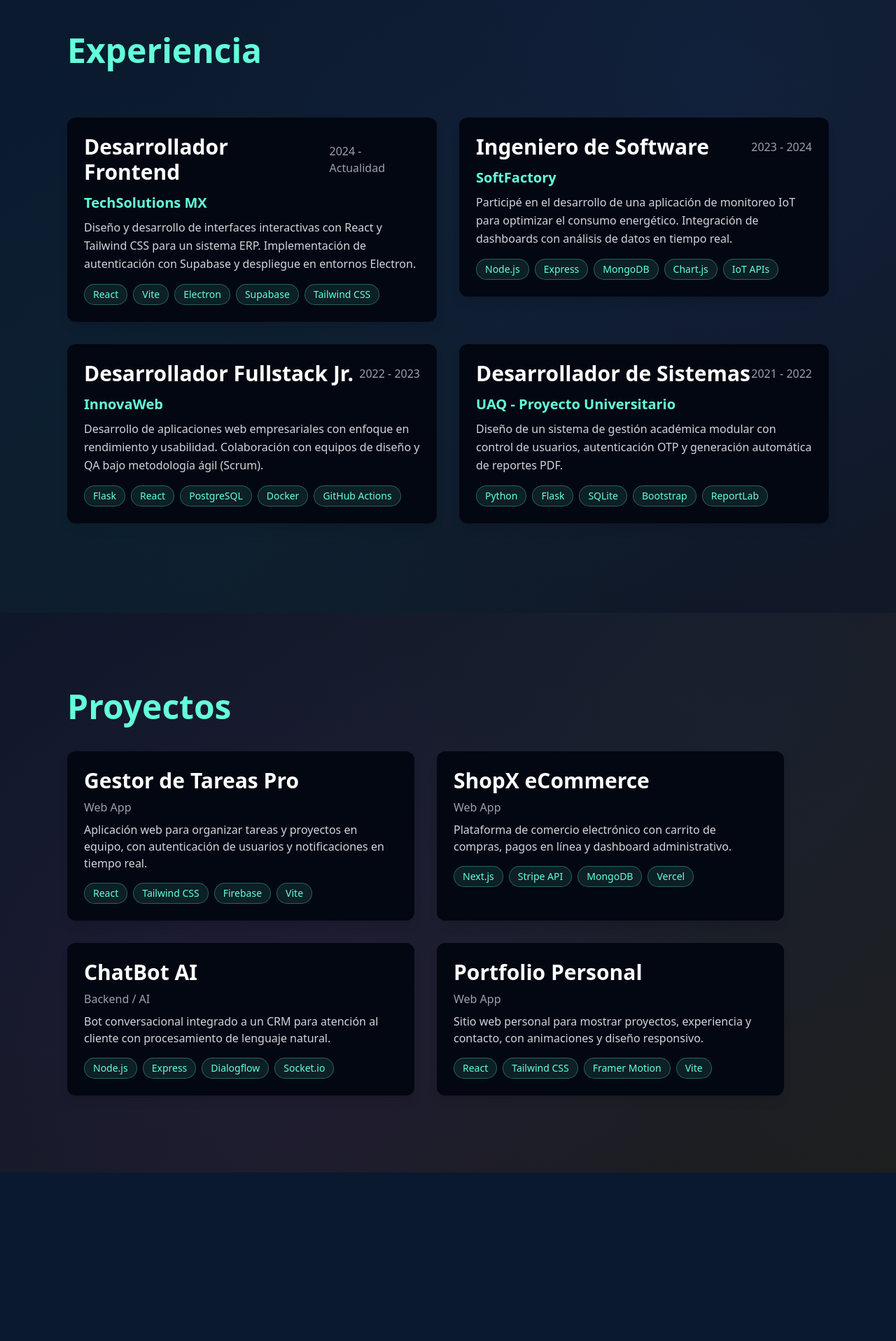
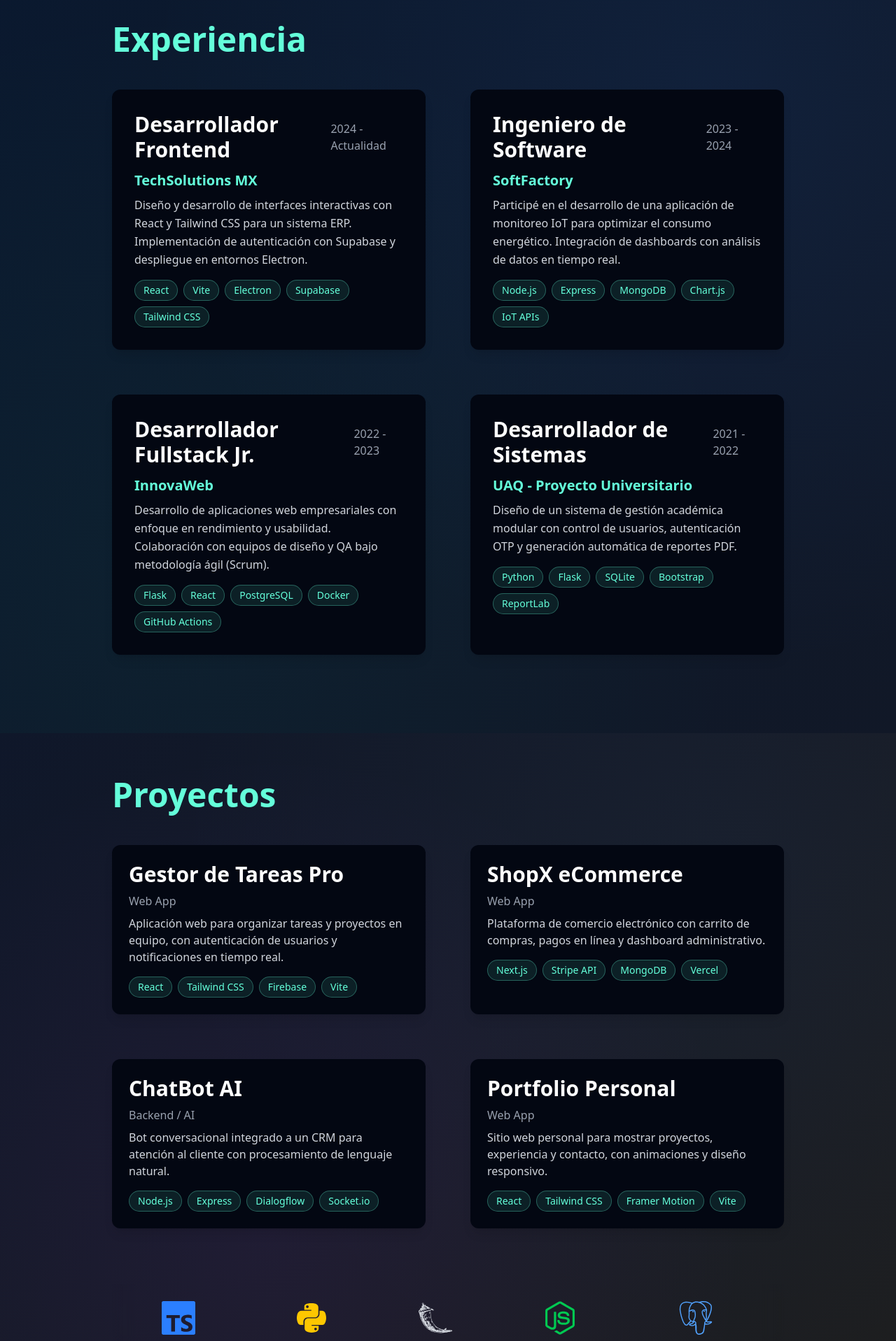
Before and after one commit to BCarreonC/Portfolio, a React (Vite) app in the folder my-portfolio/: page / in a window 1280 px wide. Shown: the part 880-2797 px from the top of the page at 70% size. Built offline with nearby package versions, Linux system fonts and the light colour scheme.

Commit message:
Techologies icon was fixed and some styles about screen sizing

```diff
--- a/my-portfolio/src/App.jsx
+++ b/my-portfolio/src/App.jsx
@@ -5,7 +5,6 @@
 import EmailSidebar from './components/EmailSidebar';
 import Experience from './components/Experience';
 import Projects from './components/Projects';
-import Skills from './components/Skills';
 import Education from './components/Education';
 
 function App() {
@@ -17,7 +16,6 @@
       <EmailSidebar />
       <Experience />
       <Projects />
-      <Skills />
       <Education />
     </div>
   );
--- a/my-portfolio/src/components/Education.jsx
+++ b/my-portfolio/src/components/Education.jsx
@@ -1,5 +1,5 @@
 import { useEffect, useState } from "react";
-import Background from "./ui/Background"; // ajusta la ruta si es necesario
+import Background from "./ui/Background";
 
 const educacion = [
   {
@@ -36,14 +36,14 @@
   return (
     <section
       id="education"
-      className={`relative grid grid-cols-1 md:grid-cols-2 gap-8 items-start justify-center w-full min-h-screen px-16 md:px-32 lg:px-64 py-16 md:py-24 lg:py-32 transition-all duration-1000 ${
+      className={`relative grid grid-cols-1 gap-8 items-start justify-center w-full min-h-screen px-4 sm:px-8 md:px-12 lg:px-40 py-16 md:py-24 lg:py-32 transition-all duration-1000 ${
         visible ? "opacity-100 translate-y-0" : "opacity-0 translate-y-10"
       }`}
     >
       <Background variant="education" />
 
       <div className="relative z-10 col-span-full max-w-5xl w-full text-center md:text-left">
-        <h2 className="text-3xl sm:text-5xl font-bold text-primary mb-10">
+        <h2 className="text-3xl sm:text-5xl font-bold text-primary mb-0">
           Educación
         </h2>
       </div>
--- a/my-portfolio/src/components/Experience.jsx
+++ b/my-portfolio/src/components/Experience.jsx
@@ -1,5 +1,5 @@
 import { useEffect, useState } from "react";
-import Background from "./ui/Background"; // ajusta la ruta según tu estructura
+import Background from "./ui/Background";
 
 const experiencias = [
   {
@@ -47,28 +47,28 @@
   return (
     <section
       id="experience"
-      className={`relative grid grid-cols-1 md:grid-cols-2 gap-8 items-start justify-center w-full min-h-screen px-6 md:px-12 lg:px-24 py-16 md:py-24 lg:py-32 transition-all duration-1000 ${
+      className={`relative w-full min-h-screen flex flex-col items-center justify-center px-4 sm:px-8 md:px-12 lg:px-40 py-16 sm:py-20 md:py-28 transition-all duration-1000 ${
         visible ? "opacity-100 translate-y-0" : "opacity-0 translate-y-10"
       }`}
     >
-      {/* 🌈 Fondo reutilizable */}
+      {/* Fondo con efecto */}
       <Background variant="experience" />
 
-      {/* Contenido principal */}
-      <div className="relative z-10 col-span-full max-w-5xl w-full text-left">
-        <h2 className="text-3xl sm:text-5xl font-bold text-primary mb-10 text-center md:text-left">
+      <div className="relative z-10 w-full mx-auto">
+        <h2 className="text-3xl sm:text-4xl md:text-5xl font-bold text-primary mb-12 text-center md:text-left">
           Experiencia
         </h2>
-      </div>
 
-      {/* Tarjetas de experiencia en 2 columnas */}
+        {/* Layout adaptable */}
+        <div className="grid grid-cols-1 sm:grid-cols-2 lg:grid-cols-2 gap-16">
           {experiencias.map((exp, i) => (
             <div
               key={i}
-          className="relative z-10 bg-gray-950 bg-opacity-70 backdrop-blur-md p-6 rounded-xl shadow-lg hover:shadow-primary/30 transition-all duration-500 transform hover:-translate-y-1"
+              className="relative z-10 bg-gray-950 bg-opacity-70 backdrop-blur-md p-5 sm:p-6 md:p-8 rounded-xl shadow-lg hover:shadow-primary/30 transition-all duration-500 transform hover:-translate-y-1"
             >
+              {/* Encabezado de rol y periodo */}
               <div className="flex flex-col sm:flex-row sm:justify-between sm:items-center mb-3">
-            <h3 className="text-2xl sm:text-3xl font-bold text-white">
+                <h3 className="text-xl sm:text-2xl md:text-3xl font-bold text-white">
                   {exp.rol}
                 </h3>
                 <p className="text-gray-400 text-sm sm:text-base mt-1 sm:mt-0">
@@ -76,13 +76,17 @@
                 </p>
               </div>
 
-          <p className="text-primary text-lg sm:text-xl font-semibold mb-2">
+              {/* Empresa */}
+              <p className="text-primary text-base sm:text-lg md:text-xl font-semibold mb-2">
                 {exp.empresa}
               </p>
+
+              {/* Descripción */}
               <p className="text-gray-300 text-sm sm:text-base leading-relaxed">
                 {exp.descripcion}
               </p>
 
+              {/* Tecnologías */}
               <div className="flex flex-wrap gap-2 mt-4">
                 {exp.tecnologias.map((tech, j) => (
                   <span
@@ -95,6 +99,8 @@
               </div>
             </div>
           ))}
+        </div>
+      </div>
     </section>
   );
 }
--- a/my-portfolio/src/components/Projects.jsx
+++ b/my-portfolio/src/components/Projects.jsx
@@ -1,5 +1,6 @@
 import { useEffect, useState } from "react";
 import Background from "./ui/Background";
+import TechCarousel from "./Skills";
 
 const proyectos = [
   {
@@ -52,34 +53,37 @@
   return (
     <section
       id="projects"
-      className={`relative flex flex-col items-start justify-center min-h-screen px-6 md:px-12 lg:px-24 py-16 transition-all duration-1000 ${
+      className={`relative flex flex-col items-center justify-center min-h-screen px-4 sm:px-8 md:px-12 lg:px-40 py-12 sm:py-16 transition-all duration-1000 ${
         visible ? "opacity-100 translate-y-0" : "opacity-0 translate-y-10"
       }`}
     >
       <Background variant="projects" />
 
-      <div className="relative z-10 max-w-5xl w-full text-left">
-        <h2 className="text-3xl sm:text-5xl font-bold text-primary mb-10 text-center md:text-left">
+      <div className="relative z-10 text-center md:text-left">
+        <h2 className="text-3xl sm:text-4xl md:text-5xl font-bold text-primary mb-12 text-left">
           Proyectos
         </h2>
 
-        <div className="grid grid-cols-1 md:grid-cols-2 gap-8">
+        {/* Grilla adaptable de proyectos */}
+        <div className="grid grid-cols-1 sm:grid-cols-2 lg:grid-cols-2 gap-16">
           {proyectos.map((proj, i) => (
             <div
               key={i}
               onClick={() => setSelectedProject(proj)}
-              className={`cursor-pointer relative bg-gray-950 bg-opacity-70 backdrop-blur-md p-6 rounded-xl shadow-lg transform transition-all duration-700 hover:scale-105 hover:shadow-2xl ${
+              className={`cursor-pointer relative bg-gray-950 bg-opacity-70 backdrop-blur-md p-5 sm:p-6 rounded-xl shadow-lg transform transition-all duration-700 hover:scale-105 hover:shadow-2xl ${
                 visible ? "opacity-100 translate-y-0" : "opacity-0 translate-y-10"
               }`}
             >
-              <h3 className="text-2xl sm:text-3xl font-bold text-white mb-2">
+              <h3 className="text-xl sm:text-2xl md:text-3xl font-bold text-white mb-2">
                 {proj.nombre}
               </h3>
-              <p className="text-gray-400 text-sm sm:text-base mb-2">{proj.tipo}</p>
-              <p className="text-gray-300 text-sm sm:text-base mb-4">
+              <p className="text-gray-400 text-sm sm:text-base mb-2">
+                {proj.tipo}
+              </p>
+              <p className="text-gray-300 text-xs sm:text-sm md:text-base mb-4">
                 {proj.descripcion}
               </p>
-              <div className="flex flex-wrap gap-2">
+              <div className="flex flex-wrap gap-2 justify-center md:justify-start">
                 {proj.tecnologias.map((tech, j) => (
                   <span
                     key={j}
@@ -94,26 +98,39 @@
         </div>
       </div>
 
-      {/* Modal */}
+      {/* Carrusel de tecnologías sin espacios debajo de los proyectos */}
+      <div className="w-full mt-10 mb-0 pt-0">
+        <TechCarousel />
+      </div>
+
+      {/* Modal de detalle de proyecto */}
       {selectedProject && (
         <div
-          className="fixed inset-0 z-50 flex items-center justify-center bg-black/70 backdrop-blur-sm"
+          className="fixed inset-0 z-50 flex items-center justify-center bg-black/70 backdrop-blur-sm px-4 sm:px-6"
           onClick={() => setSelectedProject(null)}
         >
           <div
-            className="bg-gray-900 p-6 rounded-xl max-w-3xl w-full relative"
-            onClick={(e) => e.stopPropagation()} // evita cerrar al hacer click dentro
+            className="bg-gray-900 p-4 sm:p-6 rounded-xl w-full max-w-md sm:max-w-2xl md:max-w-3xl relative overflow-y-auto max-h-[90vh]"
+            onClick={(e) => e.stopPropagation()}
           >
             <button
               onClick={() => setSelectedProject(null)}
-              className="absolute top-4 right-4 text-white text-xl font-bold"
+              className="absolute top-3 right-3 text-white text-2xl font-bold hover:text-primary transition"
             >
               &times;
             </button>
-            <h3 className="text-3xl font-bold text-white mb-2">{selectedProject.nombre}</h3>
-            <p className="text-gray-400 mb-2">{selectedProject.tipo}</p>
-            <p className="text-gray-300 mb-4">{selectedProject.descripcion}</p>
-            <div className="flex flex-wrap gap-2 mb-4">
+
+            <h3 className="text-2xl sm:text-3xl font-bold text-white mb-2">
+              {selectedProject.nombre}
+            </h3>
+            <p className="text-gray-400 text-sm sm:text-base mb-2">
+              {selectedProject.tipo}
+            </p>
+            <p className="text-gray-300 text-sm sm:text-base mb-4">
+              {selectedProject.descripcion}
+            </p>
+
+            <div className="flex flex-wrap gap-2 mb-4 justify-center sm:justify-start">
               {selectedProject.tecnologias.map((tech, i) => (
                 <span
                   key={i}
@@ -123,20 +140,23 @@
                 </span>
               ))}
             </div>
-            <div className="grid grid-cols-1 sm:grid-cols-2 gap-4 mb-4">
+
+            {/* Galería adaptable */}
+            <div className="grid grid-cols-1 sm:grid-cols-2 gap-3 sm:gap-4 mb-6">
               {selectedProject.imagenes.map((img, i) => (
                 <img
                   key={i}
                   src={img}
                   alt={`${selectedProject.nombre} ${i + 1}`}
-                  className="rounded-lg object-cover w-full h-40 sm:h-48"
+                  className="rounded-lg object-cover w-full h-40 sm:h-48 md:h-56"
                 />
               ))}
             </div>
+
             <a
               href={selectedProject.link}
               target="_blank"
-              className="inline-block bg-primary text-black font-bold px-6 py-2 rounded hover:bg-primary/80 transition"
+              className="inline-block bg-primary text-black font-bold text-sm sm:text-base px-5 py-2 rounded hover:bg-primary/80 transition"
             >
               Ver Proyecto
             </a>
--- a/my-portfolio/src/components/Skills.jsx
+++ b/my-portfolio/src/components/Skills.jsx
@@ -16,23 +16,40 @@
   SiFlask,
 } from "react-icons/si";
 
+/* --- Subcomponente reutilizable para el blur de los bordes --- */
+function MarqueeEdgeBlur({
+  side = "left",
+  blurStrength = "10px",
+  width = "3rem",
+  opacity = 0.005, // controla qué tan visible es el efecto de “vidrio”
+}) {
+  const isLeft = side === "left";
+
+  return (
+    <div
+      className={`absolute top-0 h-full z-20 pointer-events-none ${
+        isLeft ? "left-0" : "right-0"
+      }`}
+      style={{
+        width,
+        backdropFilter: `blur(${blurStrength})`,
+        WebkitBackdropFilter: `blur(${blurStrength})`,
+        background: isLeft
+          ? `linear-gradient(to right, rgba(255,255,255,${opacity}), transparent)`
+          : `linear-gradient(to left, rgba(255,255,255,${opacity}), transparent)`,
+      }}
+    />
+  );
+}
+
 const techStack = [
   { name: "React", icon: <FaReact className="text-cyan-400 text-5xl" /> },
-  {
-    name: "Tailwind CSS",
-    icon: <SiTailwindcss className="text-sky-400 text-5xl" />,
-  },
-  {
-    name: "TypeScript",
-    icon: <SiTypescript className="text-blue-500 text-5xl" />,
-  },
+  { name: "Tailwind CSS", icon: <SiTailwindcss className="text-sky-400 text-5xl" /> },
+  { name: "TypeScript", icon: <SiTypescript className="text-blue-500 text-5xl" /> },
   { name: "Python", icon: <FaPython className="text-yellow-400 text-5xl" /> },
   { name: "Flask", icon: <SiFlask className="text-gray-300 text-5xl" /> },
   { name: "Node.js", icon: <FaNodeJs className="text-green-500 text-5xl" /> },
-  {
-    name: "PostgreSQL",
-    icon: <SiPostgresql className="text-blue-400 text-5xl" />,
-  },
+  { name: "PostgreSQL", icon: <SiPostgresql className="text-blue-400 text-5xl" /> },
   { name: "MongoDB", icon: <SiMongodb className="text-green-400 text-5xl" /> },
   { name: "Docker", icon: <FaDocker className="text-blue-400 text-5xl" /> },
   { name: "Git", icon: <FaGitAlt className="text-orange-400 text-5xl" /> },
@@ -49,40 +66,37 @@
   return (
     <section
       id="skills"
-      className={`relative flex flex-col items-start justify-center w-full min-h-screen px-16 md:px-32 lg:px-64 py-16 md:py-24 lg:py-32 transition-all duration-1000 ${
+      className={`relative flex flex-col items-center justify-center w-full py-10 transition-all duration-1000 ${
         visible ? "opacity-100 translate-y-0" : "opacity-0 translate-y-10"
       }`}
     >
       <Background variant="skills" />
 
-      <div className="relative z-10 w-full text-left mb-10">
-        <h2 className="text-3xl sm:text-5xl font-bold text-primary">
-          Tecnologías
-        </h2>
-      </div>
+      <div className="relative w-full overflow-hidden">
+        {/* Efectos de blur con transparencia */}
+        <MarqueeEdgeBlur side="left" blurStrength="5px" width="2rem" opacity={0.005} />
+        <MarqueeEdgeBlur side="right" blurStrength="5px" width="2rem" opacity={0.005} />
 
-      {/* Cinta de Tecnologías sin espacios y continua */}
-      <div className="marquee-container w-full">
-        <Marquee speed={50} gradient={false}>
-          <div className="marquee-container">
-            <div className="marquee-content py-6">
+        {/* Carrusel */}
+        <Marquee
+          speed={60}
+          gradient={false}
+          autoFill={true}
+          loop={0}
+        >
+          <div className="flex gap-12 py-6">
             {[...techStack, ...techStack].map((tech, index) => (
               <div
                 key={index}
-                  className="flex flex-col items-center justify-center text-center mx-14"
+                className="flex flex-col items-center justify-center text-center mx-10"
               >
                 {tech.icon}
-                  <p className="text-white mt-2 font-semibold text-sm">
-                    {tech.name}
-                  </p>
+                <p className="text-white mt-2 font-semibold text-sm">{tech.name}</p>
               </div>
             ))}
           </div>
-          </div>
         </Marquee>
       </div>
-
-
     </section>
   );
 }
--- a/my-portfolio/src/index.css
+++ b/my-portfolio/src/index.css
@@ -51,28 +51,24 @@
   content: "";
   position: absolute;
   top: 0;
-  width: 6rem; /* Ajusta el tamaño del blur */
+  width: 1rem; /* Ajusta el tamaño del blur */
   height: 100%;
   z-index: 20;
   pointer-events: none;
+
+  backdrop-filter: blur(2px);
 }
 
+/* 🔹 Lado izquierdo */
 .marquee-container::before {
   left: 0;
-  background: linear-gradient(
-    to right,
-    rgba(10, 25, 47, 1),
-    rgba(10, 25, 47, 0)
-  );
+  background: transparent;
 }
 
+/* 🔹 Lado derecho */
 .marquee-container::after {
   right: 0;
-  background: linear-gradient(
-    to left,
-    rgba(10, 25, 47, 1),
-    rgba(10, 25, 47, 0)
-  );
+  background: transparent
 }
 
 /* Cinta de elementos dentro del marquee */
```
Also changed, not shown: 1 other file (tests, documents, lock files or other folders). Lines whose indentation alone changed are shown as unchanged.
